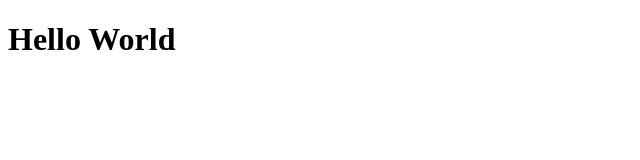
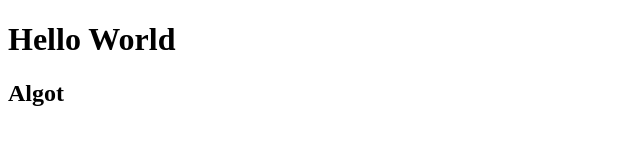
Before and after one commit to LinusBjorklov/LinusBjorklov.github.io, a plain HTML site: page index.html in a window 1280 px wide. Shown: the full height of the page, 0-640 px from the left. Drawn offline with Linux system fonts and the light colour scheme.

Commit message:
Update index.html

```diff
--- a/index.html
+++ b/index.html
@@ -6,5 +6,6 @@
 </head>
 <body>
     <h1>Hello World</h1>
+    <h2>Algot</h2>
 </body>
 </html>
```
